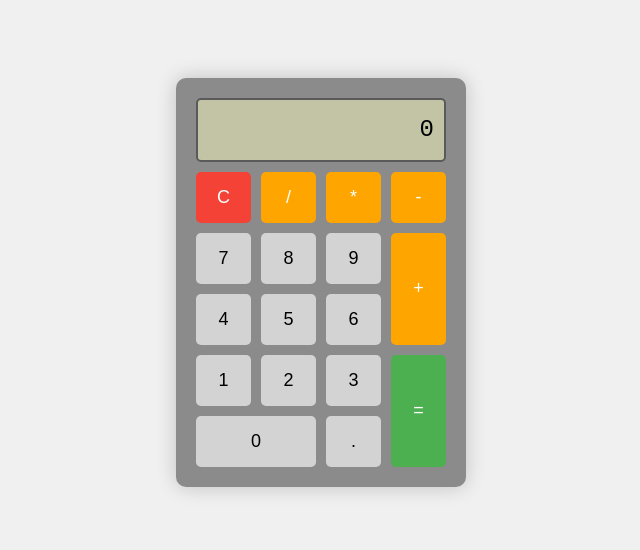
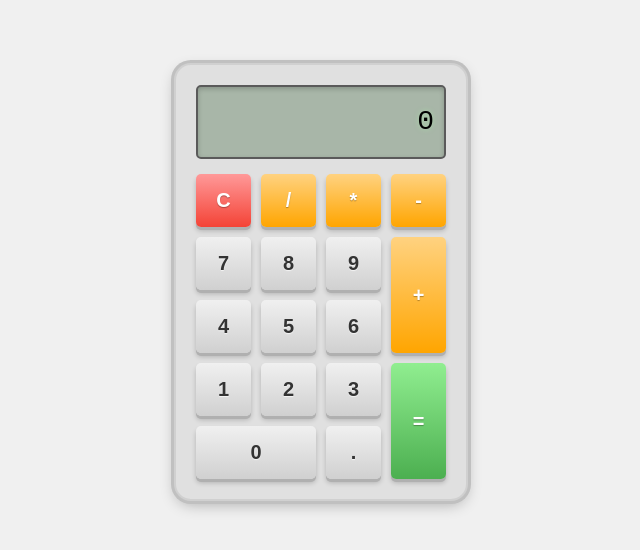
Before and after one commit to dugganl1/calculator, a plain HTML site: page index.html in a window 1280 px wide. Shown: the part 118-668 px from the top of the page, without its empty margins (319-959 px from the left). Drawn offline with Linux system fonts and the light colour scheme.

Commit message:
added some more skeumorphic design

```diff
--- a/styles/styles.css
+++ b/styles/styles.css
@@ -9,27 +9,29 @@ body {
 }
 
 .calculator {
-  background-color: #8b8b8b;
-  border-radius: 10px;
+  background-color: #e0e0e0;
+  border-radius: 15px;
   padding: 20px;
-  box-shadow: 0 0 20px rgba(0, 0, 0, 0.2);
+  box-shadow: 0 0 0 2px #d0d0d0, 0 0 0 5px #c0c0c0, 0 5px 15px rgba(0, 0, 0, 0.3);
   width: 250px; /* Fixed width */
 }
 
 .display {
-  background-color: #c3c3a5;
+  background-color: #a8b6a8;
   border: 2px solid #5a5a5a;
   border-radius: 5px;
   padding: 10px;
-  margin-bottom: 10px;
+  margin-bottom: 15px;
   text-align: right;
-  font-size: 24px;
-  font-family: "Courier New", monospace;
-  height: 40px; /* Fixed height */
-  line-height: 40px; /* Vertical centering */
+  font-size: 28px;
+  font-family: "Digital-7", "Courier New", monospace;
+  height: 50px;
+  line-height: 50px;
   overflow: hidden;
   white-space: nowrap;
   text-overflow: ellipsis;
+  box-shadow: inset 0 2px 5px rgba(0, 0, 0, 0.2);
+  text-shadow: 0 0 5px rgba(170, 255, 170, 0.5);
 }
 
 .buttons {
@@ -39,26 +41,36 @@ body {
 }
 
 .btn {
-  background-color: #d3d3d3;
+  background: linear-gradient(to bottom, #f0f0f0, #d0d0d0);
   border: none;
   border-radius: 5px;
   padding: 15px;
-  font-size: 18px;
+  font-size: 20px;
+  font-weight: bold;
+  color: #333;
   cursor: pointer;
-  transition: background-color 0.2s;
+  transition: all 0.1s;
+  box-shadow: 0 3px 0 #b0b0b0, 0 4px 5px rgba(0, 0, 0, 0.2);
+  text-shadow: 0 1px 1px rgba(255, 255, 255, 0.7);
 }
 
 .btn:hover {
-  background-color: #b8b8b8;
+  background: linear-gradient(to bottom, #f5f5f5, #e0e0e0);
+}
+
+.btn:active {
+  box-shadow: 0 1px 0 #b0b0b0, 0 2px 3px rgba(0, 0, 0, 0.2);
+  transform: translateY(2px);
 }
 
 .operator {
-  background-color: #ffa500;
+  background: linear-gradient(to bottom, #ffd280, #ffa500);
   color: white;
+  text-shadow: 0 1px 1px rgba(0, 0, 0, 0.3);
 }
 
 .operator:hover {
-  background-color: #ff8c00;
+  background: linear-gradient(to bottom, #ffd280, #ffb732);
 }
 
 .plus {
@@ -66,22 +78,24 @@ body {
 }
 
 .equals {
-  background-color: #4caf50;
+  background: linear-gradient(to bottom, #90ee90, #4caf50);
   color: white;
   grid-row: span 2;
+  text-shadow: 0 1px 1px rgba(0, 0, 0, 0.3);
 }
 
 .equals:hover {
-  background-color: #45a049;
+  background: linear-gradient(to bottom, #a0f4a0, #45a049);
 }
 
 .clear {
-  background-color: #f44336;
+  background: linear-gradient(to bottom, #ff9999, #f44336);
   color: white;
+  text-shadow: 0 1px 1px rgba(0, 0, 0, 0.3);
 }
 
 .clear:hover {
-  background-color: #d32f2f;
+  background: linear-gradient(to bottom, #ffb3b3, #e57373);
 }
 
 .zero {
```
